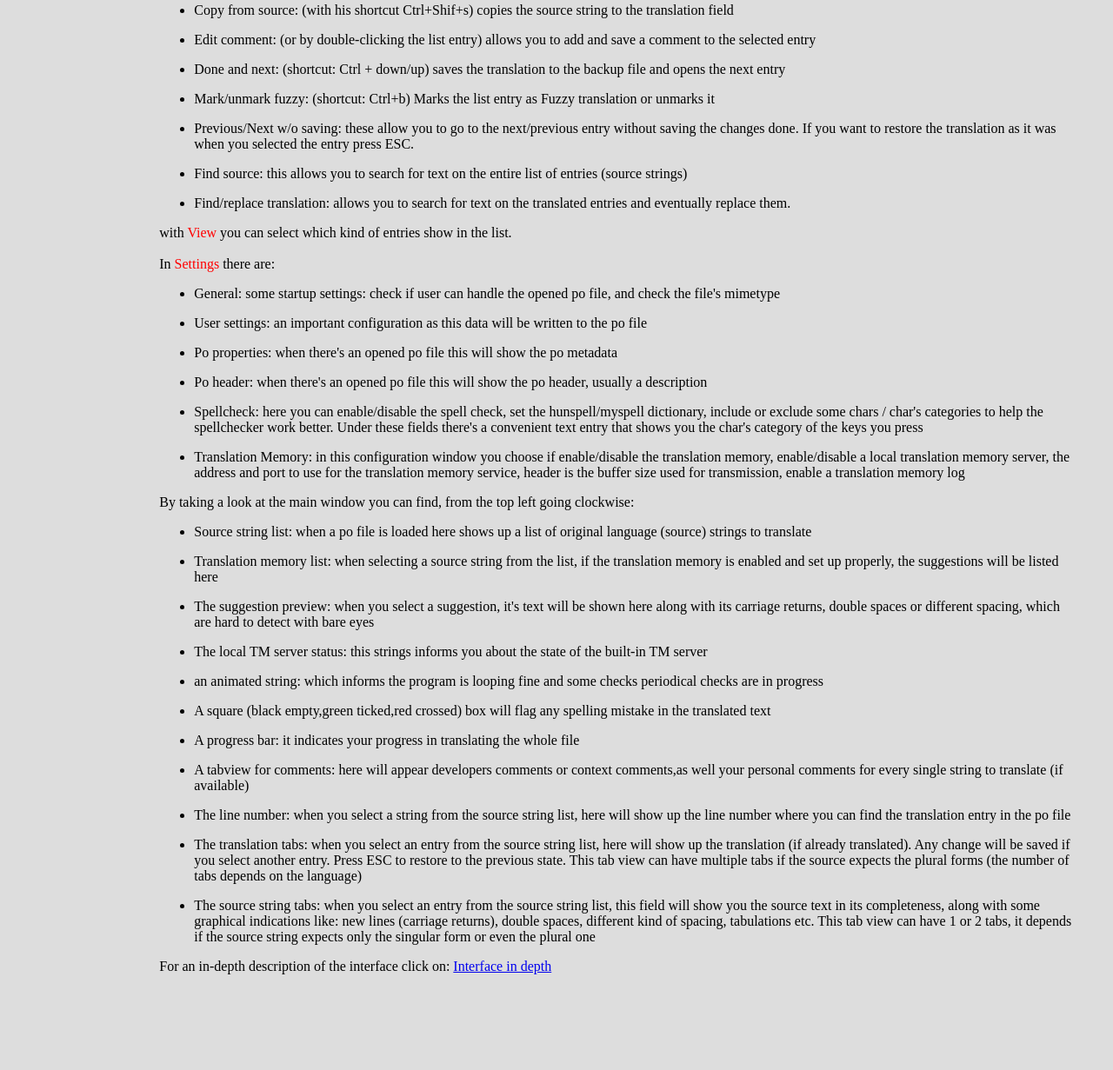
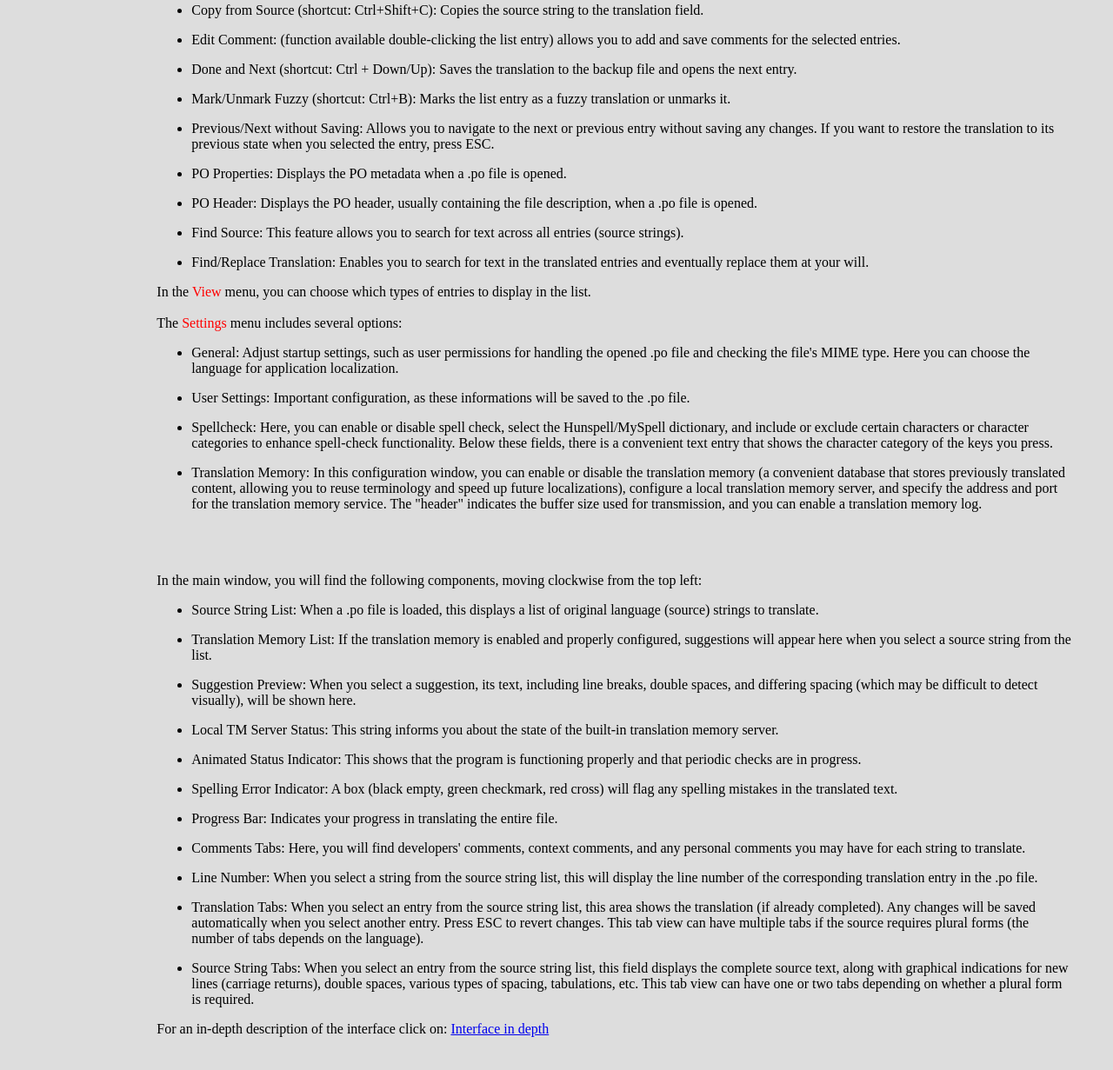
Before and after one commit to tmtfx/HaiPO, a plain HTML site: page data/help/interface.html in a window 1280 px wide. Shown: the part 1264-2495 px from the top of the page at 87% size. Drawn offline with Linux system fonts and the light colour scheme.

Commit message:
update userguide/interface

```diff
--- a/data/help/interface.html
+++ b/data/help/interface.html
@@ -69,73 +69,64 @@
 				<li><p>About</p>
 			</ul>
 
-		With <font color="#FF0000">File</font> menu you can Open, Save, Close, Save as and Quit.
-		Open will open the file you select from the FilePanel. If the program detects a backup file of the chosen file a question will be prompted like this:
-
+		In the <font color="#FF0000">File</font> menu, you can perform several actions: Open, Save, Close, Save As, and Quit. Selecting Open will allow you to choose a file from the File Panel. If the program detects a backup file for the selected file, a prompt will appear, indicating that:
 			<p align="center"><img src="backup.png" name="Image2" alt="details" align="bottom" width="452" height="115" border="0"/></p>
 
-		This happens when the backup file is more recent than the original file. Every time you change a string or a metadata, those changes will be saved to a
-		backup file (temp.po). In this way you'll not loose your work if something bad happens, like a crash of the app or the system, or a power failure...
+		This occurs when the backup file is more recent than the original file. Each time you modify a string or its metadata, those changes are saved to a backup file (temp.po). This ensures that you do not lose your work in the event of an application crash, system failure, or power outage.
 		<br></br>
-		Under <font color="#FF0000">Translation</font> menu you can find some of the more common commands you'll use with this program:
+		In the <font color="#FF0000">Translation</font> menu you will find some of the most common commands you will use with this program:
 			<ul>
-				<li><p>Copy from source: (with his shortcut Ctrl+Shif+s) copies the source string to the translation field</p>
+				<li><p>Copy from Source (shortcut: Ctrl+Shift+C): Copies the source string to the translation field.</p>
 			</ul>
 			<ul>
-				<li><p>Edit comment: (or by double-clicking the list entry) allows you to add and save a comment to the selected entry</p>
+				<li><p>Edit Comment: (function available double-clicking the list entry) allows you to add and save comments for the selected entries.</p>
 			</ul>
 			<ul>
-				<li><p>Done and next: (shortcut: Ctrl + down/up) saves the translation to the backup file and opens the next entry </p>
+				<li><p>Done and Next (shortcut: Ctrl + Down/Up): Saves the translation to the backup file and opens the next entry.</p>
 			</ul>
 			<ul>
-				<li><p>Mark/unmark fuzzy: (shortcut: Ctrl+b) Marks the list entry as Fuzzy translation or unmarks it</p>
+				<li><p>Mark/Unmark Fuzzy (shortcut: Ctrl+B): Marks the list entry as a fuzzy translation or unmarks it.</p>
 			</ul>
 			<ul>
-				<li><p>Previous/Next w/o saving: these allow you to go to the next/previous entry without saving the changes done. If you want to restore the
-				translation as it was when you selected the entry press ESC. </p>
+				<li><p>Previous/Next without Saving: Allows you to navigate to the next or previous entry without saving any changes. If you want to restore the translation to its previous state when you selected the entry, press ESC. </p>
+			</ul>
+<ul><li><p align="left" style="margin-bottom: 0cm">PO Properties: Displays the PO metadata when a .po file is opened.</p></ul>
+<ul><li><p align="left" style="margin-bottom: 0cm">PO Header: Displays the PO header, usually containing the file description, when a .po file is opened.</p></ul>
+			<ul>
+				<li><p>Find Source: This feature allows you to search for text across all entries (source strings).</p>
 			</ul>
 			<ul>
-				<li><p>Find source: this allows you to search for text on the entire list of entries (source strings)</p>
-			</ul>
-			<ul>
-				<li><p>Find/replace translation: allows you to search for text on the translated entries and eventually replace them.</p>
+				<li><p>Find/Replace Translation: Enables you to search for text in the translated entries and eventually replace them at your will.</p>
 			</ul>
 
-			<p align="left">with <font color="#FF0000">View</font> you can select which kind of entries show in the list.<br></br>
-			In <font color="#FF0000">Settings</font> there are:</p>
+			<p align="left">In the <font color="#FF0000">View</font> menu, you can choose which types of entries to display in the list.<br></br>
+
+The <font color="#FF0000">Settings</font> menu includes several options:</p>
 			<ul>
-				<li><p align="left" style="margin-bottom: 0cm">General: some startup settings: check if user can handle the opened po file, and check the file's mimetype</p>
-				<li><p align="left" style="margin-bottom: 0cm">User settings: an important configuration as this data will be written to the po file</p>
-				<li><p align="left" style="margin-bottom: 0cm">Po properties: when there's an opened po file this will show the po metadata</p>
-				<li><p align="left" style="margin-bottom: 0cm">Po header: when there's an opened po file this will show the po header, usually a description</p>
-				<li><p align="left" style="margin-bottom: 0cm">Spellcheck: here you can enable/disable the spell check, set the hunspell/myspell dictionary, include
-				or exclude some chars / char's categories to help the spellchecker work better. Under these fields there's a convenient text entry that shows you the char's
-				category of the keys you press</p>
-				<li><p align="left">Translation Memory: in this configuration window you choose if enable/disable the translation memory, enable/disable a local translation
-				memory server, the address and port to use for the translation memory service, header is the buffer size used for transmission, enable a translation memory log</p>
+				<li><p align="left" style="margin-bottom: 0cm">General: Adjust startup settings, such as user permissions for handling the opened .po file and checking the file's MIME type. Here you can choose the language for application localization.</p>
+				<li><p align="left" style="margin-bottom: 0cm">User Settings: Important configuration, as these informations will be saved to the .po file.</p>
+
+
+				<li><p align="left" style="margin-bottom: 0cm">Spellcheck: Here, you can enable or disable spell check, select the Hunspell/MySpell dictionary, and include or exclude certain characters or character categories to enhance spell-check functionality. Below these fields, there is a convenient text entry that shows the character category of the keys you press.</p>
+				<li><p align="left">Translation Memory: In this configuration window, you can enable or disable the translation memory (a convenient database that stores previously translated content, allowing you to reuse terminology and speed up future localizations), configure a local translation memory server, and specify the address and port for the translation memory service. The "header" indicates the buffer size used for transmission, and you can enable a translation memory log.
+</p>
 			</ul>
-
-			By taking a look at the main window you can find, from the top left going clockwise:
+			</br>
+			</br>
+			</br>
+			In the main window, you will find the following components, moving clockwise from the top left:
 			<ul>
-				<li><p align="left" style="margin-bottom: 0cm">Source string list: when a po file is loaded here shows up a list of original language (source) strings to translate</p>
-				<li><p align="left" style="margin-bottom: 0cm">Translation memory list: when selecting a source string from the list, if the translation memory is enabled and set up
-				properly, the suggestions will be listed here</p>
-				<li><p align="left" style="margin-bottom: 0cm">The suggestion preview: when you select a suggestion, it's text will be shown here along with its carriage returns, double spaces
-				or different spacing, which are hard to detect with bare eyes</p>
-				<li><p align="left" style="margin-bottom: 0cm">The local TM server status: this strings informs you about the state of the built-in TM server</p>
-				<li><p align="left" style="margin-bottom: 0cm">an animated string: which informs the program is looping fine and some checks periodical checks are in progress</p>
-				<li><p align="left" style="margin-bottom: 0cm">A square (black empty,green ticked,red crossed) box  will flag any spelling mistake in the translated text</p>
-				<li><p align="left" style="margin-bottom: 0cm">A progress bar: it indicates your progress in translating the whole file</p>
-				<li><p align="left" style="margin-bottom: 0cm">A tabview for comments: here will appear developers comments or context comments,as well your personal comments for
-				every single string to translate (if available)</p>
-				<li><p align="left" style="margin-bottom: 0cm">The line number: when you select a string from the source string list, here will show up the line number where you can
-				find the translation entry in the po file</p>
-				<li><p align="left" style="margin-bottom: 0cm">The translation tabs: when you select an entry from the source string list, here will show up the translation (if
-				already translated). Any change will be saved if you select another entry. Press ESC to restore to the previous state. This tab view can have multiple tabs if the
-				source expects the plural forms (the number of tabs depends on the language)</p>
-				<li><p align="left">The source string tabs: when you select an entry from the source string list, this field will show you the source text in its completeness, along
-				with some graphical indications like: new lines (carriage returns), double spaces, different kind of spacing, tabulations etc. This tab view can have 1 or 2 tabs, it
-				depends if the source string expects only the singular form or even the plural one
+				<li><p align="left" style="margin-bottom: 0cm">Source String List: When a .po file is loaded, this displays a list of original language (source) strings to translate.</p>
+				<li><p align="left" style="margin-bottom: 0cm">Translation Memory List: If the translation memory is enabled and properly configured, suggestions will appear here when you select a source string from the list.</p>
+				<li><p align="left" style="margin-bottom: 0cm">Suggestion Preview: When you select a suggestion, its text, including line breaks, double spaces, and differing spacing (which may be difficult to detect visually), will be shown here.</p>
+				<li><p align="left" style="margin-bottom: 0cm">Local TM Server Status: This string informs you about the state of the built-in translation memory server.</p>
+				<li><p align="left" style="margin-bottom: 0cm">Animated Status Indicator: This shows that the program is functioning properly and that periodic checks are in progress.</p>
+				<li><p align="left" style="margin-bottom: 0cm">Spelling Error Indicator: A box (black empty, green checkmark, red cross) will flag any spelling mistakes in the translated text.</p>
+				<li><p align="left" style="margin-bottom: 0cm">Progress Bar: Indicates your progress in translating the entire file.</p>
+				<li><p align="left" style="margin-bottom: 0cm">Comments Tabs: Here, you will find developers' comments, context comments, and any personal comments you may have for each string to translate.</p>
+				<li><p align="left" style="margin-bottom: 0cm">Line Number: When you select a string from the source string list, this will display the line number of the corresponding translation entry in the .po file.</p>
+				<li><p align="left" style="margin-bottom: 0cm">Translation Tabs: When you select an entry from the source string list, this area shows the translation (if already completed). Any changes will be saved automatically when you select another entry. Press ESC to revert changes. This tab view can have multiple tabs if the source requires plural forms (the number of tabs depends on the language).</p>
+				<li><p align="left">Source String Tabs: When you select an entry from the source string list, this field displays the complete source text, along with graphical indications for new lines (carriage returns), double spaces, various types of spacing, tabulations, etc. This tab view can have one or two tabs depending on whether a plural form is required.
 				</p>
 			</ul>
 			<p>For an in-depth description of the interface click on: <a href="./intindep.html">Interface in depth</a></p>
```
